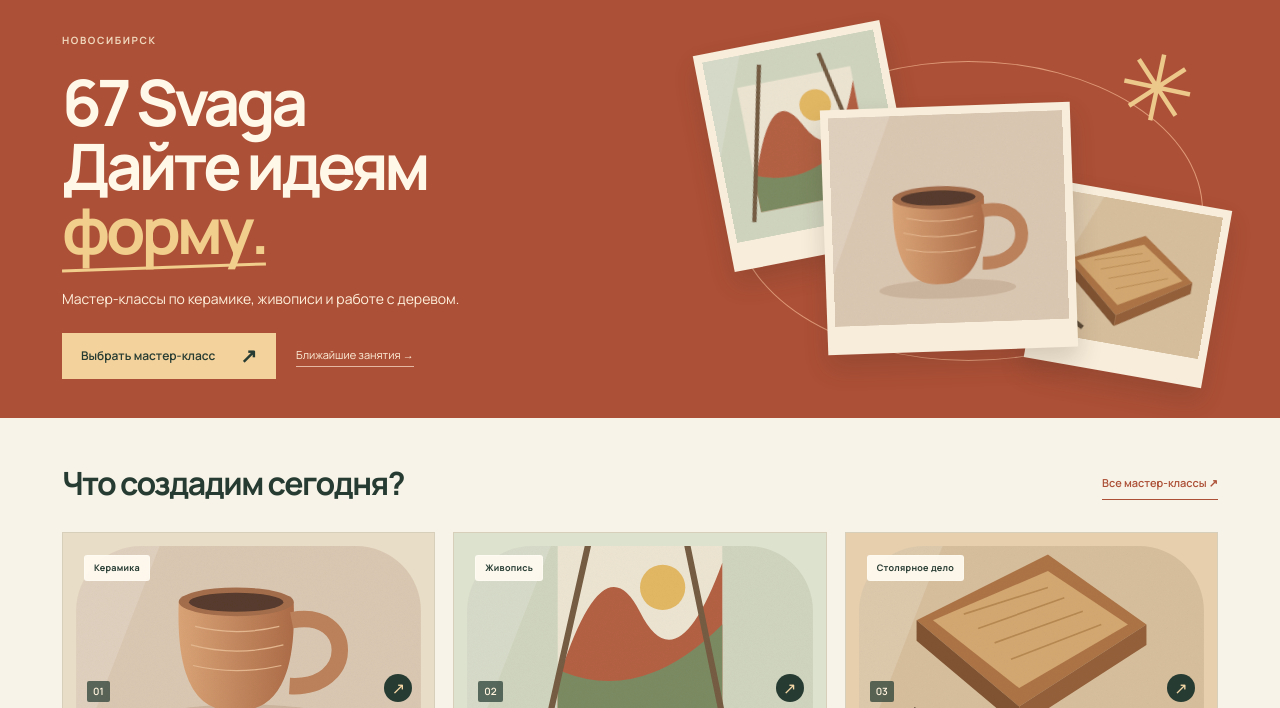
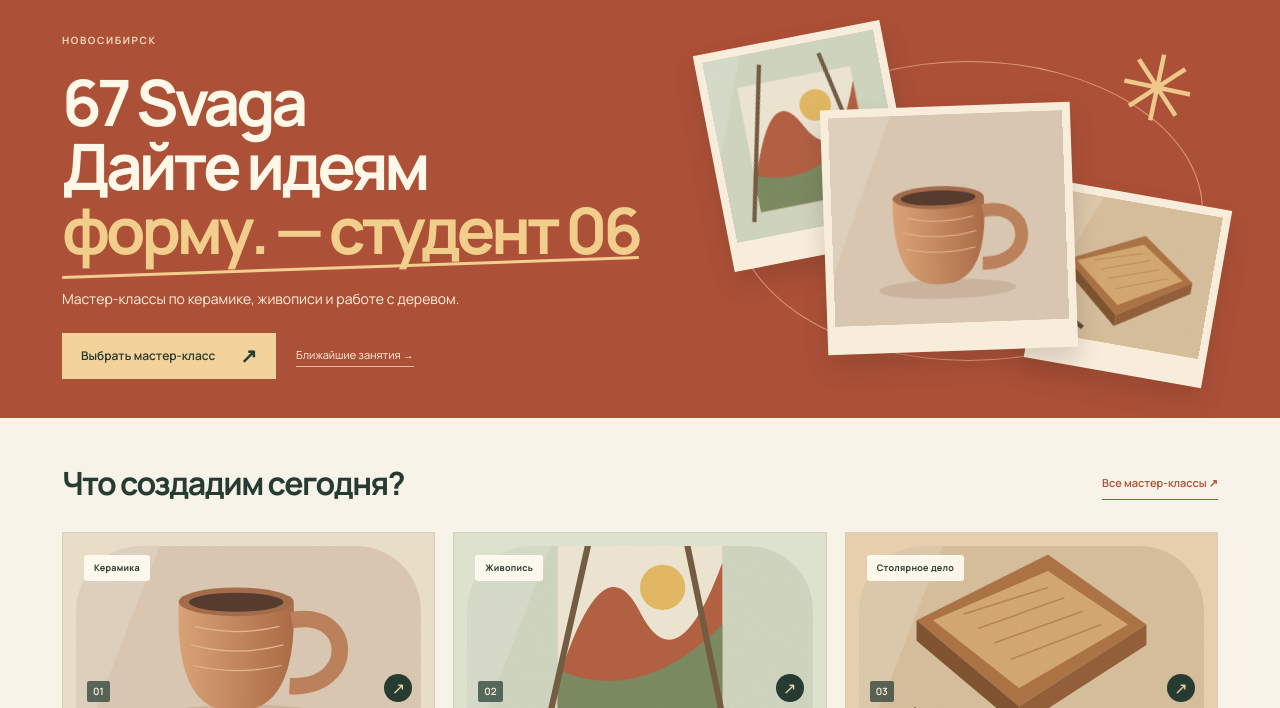
Before and after one commit to nsuem-projects/creative-center, a plain HTML site: page index.html in a window 1280 px wide. Shown: the part 90-798 px from the top of the page. Drawn offline with nearby package versions, Linux system fonts and the light colour scheme.

Commit message:
аккуратно добавиk номер студента 06

```diff
--- a/index.html
+++ b/index.html
@@ -30,7 +30,7 @@
     <main id="main">
         <section class="hero wrap">
             <div class="hero-copy"><span class="eyebrow">Новосибирск</span>
-                <h1>67 Svaga Дайте идеям<br><em>форму.</em></h1>
+                <h1>67 Svaga Дайте идеям<br><em>форму. — студент 06</em></h1>
                 <p>Мастер-классы по керамике, живописи и работе с деревом.</p>
                 <div class="hero-actions"><a class="button" href="workshops.html">Выбрать мастер-класс
                         <span>↗</span></a><a class="hero-secondary" href="schedule.html">Ближайшие занятия →</a></div>
```
